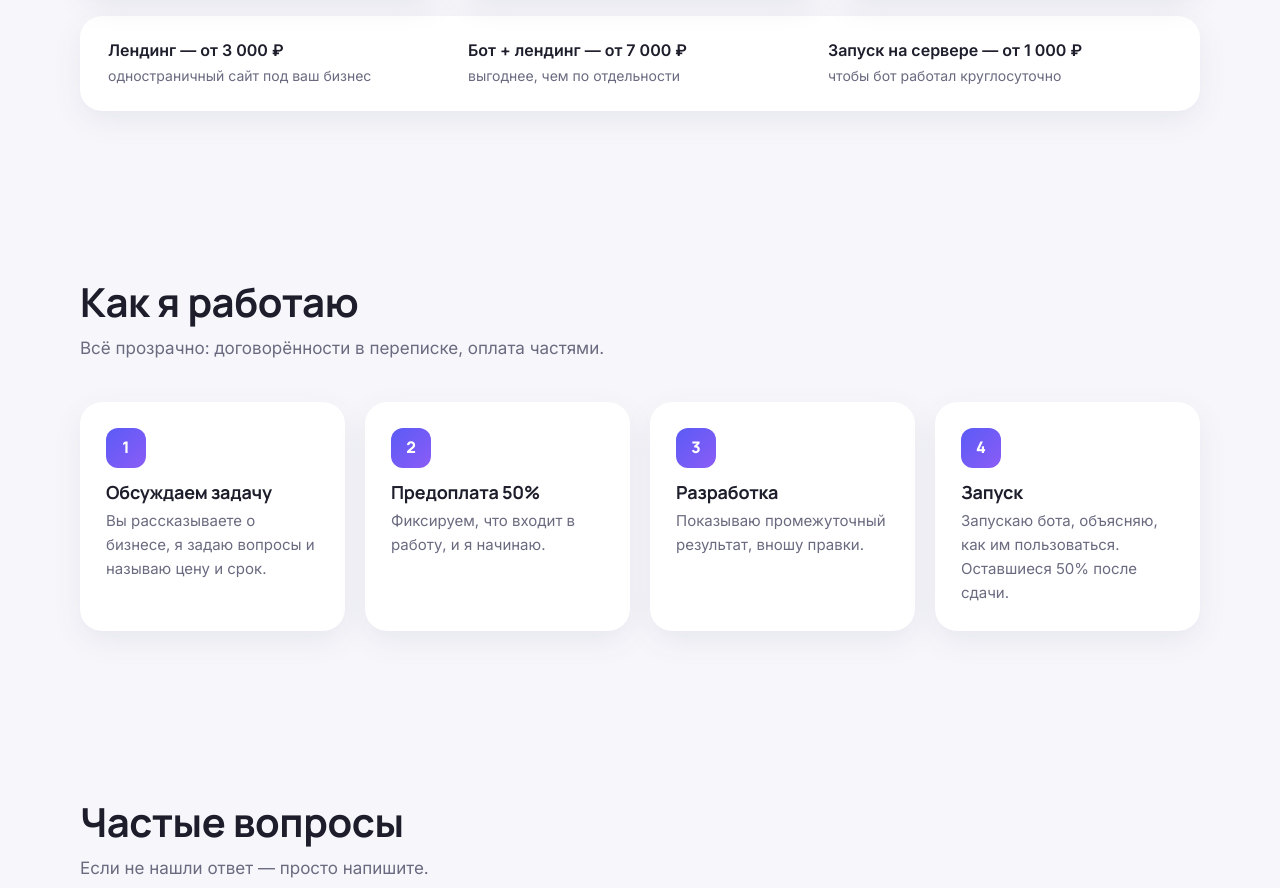
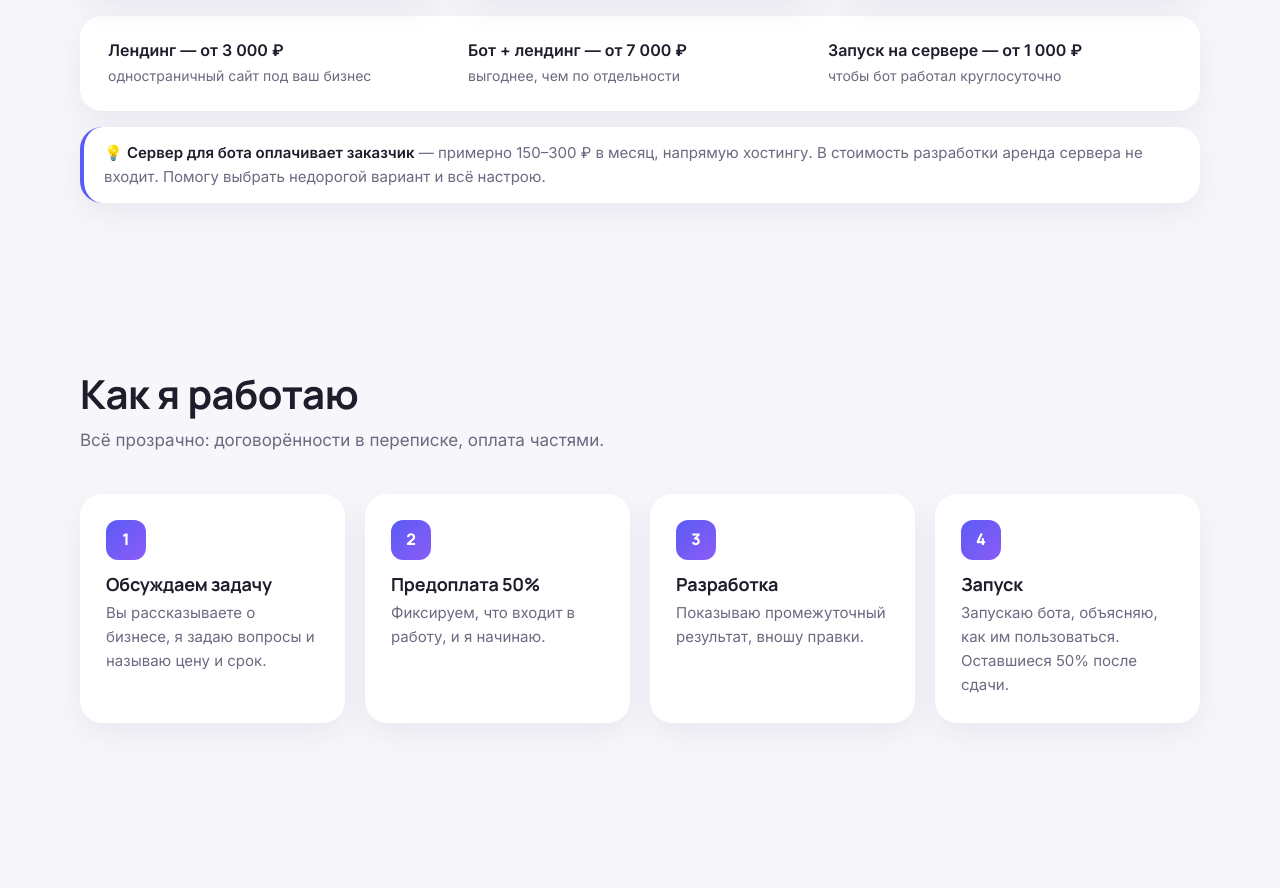
Before and after one commit to derious-dev/derious-dev.github.io, a plain HTML site: page index.html in a window 1280 px wide. Shown: the part 3463-4351 px from the top of the page. Drawn offline with Linux system fonts and the light colour scheme.

Commit message:
Цены: сервер для бота оплачивает заказчик
Co-Authored-By: Claude Opus 5.5 <noreply@anthropic.com>

```diff
--- a/index.html
+++ b/index.html
@@ -109,6 +109,9 @@
              display: grid; grid-template-columns: repeat(3, 1fr); gap: 16px; }
     .extra div b { display: block; }
     .extra div span { color: var(--muted); font-size: 14px; }
+    .server-note { margin-top: 16px; padding: 14px 20px; border-radius: var(--radius); background: var(--card);
+                   border-left: 4px solid var(--accent); box-shadow: var(--shadow); font-size: 15px; color: var(--muted); }
+    .server-note b { color: var(--text); }
 
     /* как работаю */
     .steps { display: grid; grid-template-columns: repeat(4, 1fr); gap: 20px; counter-reset: s; }
@@ -298,6 +301,7 @@
       <div><b>Бот + лендинг — от 7 000 ₽</b><span>выгоднее, чем по отдельности</span></div>
       <div><b>Запуск на сервере — от 1 000 ₽</b><span>чтобы бот работал круглосуточно</span></div>
     </div>
+    <p class="server-note">💡 <b>Сервер для бота оплачивает заказчик</b> — примерно 150–300 ₽ в месяц, напрямую хостингу. В стоимость разработки аренда сервера не входит. Помогу выбрать недорогой вариант и всё настрою.</p>
   </div>
 </section>
 
@@ -320,7 +324,7 @@
     <p class="sub">Если не нашли ответ — просто напишите.</p>
     <div class="faq">
       <details><summary>Нужно ли мне что-то понимать в программировании?</summary><p>Нет. Я всё настрою и запущу, а вам останется пользоваться ботом. Тексты, цены и товары можно менять без программиста, я покажу как.</p></details>
-      <details><summary>Где будет работать бот?</summary><p>На сервере, чтобы бот работал круглосуточно. Сервер стоит примерно 150–300 ₽ в месяц, помогу его выбрать и всё настрою.</p></details>
+      <details><summary>Где будет работать бот?</summary><p>На сервере, чтобы бот работал круглосуточно. Сервер оплачиваете вы, напрямую хостингу: примерно 150–300 ₽ в месяц. В стоимость разработки он не входит. Помогу выбрать сервер и всё настрою.</p></details>
       <details><summary>Можно сделать бота под мой бизнес, а не как в примерах?</summary><p>Да, примеры показывают, что я умею. Под вас меняются услуги, вопросы анкеты, тексты, оформление и логика.</p></details>
       <details><summary>Что если после сдачи понадобятся изменения?</summary><p>Небольшие правки в течение недели после сдачи бесплатно. Дальше доработки по договорённости, обычно от 500 ₽.</p></details>
       <details><summary>Как проходит оплата?</summary><p>50% перед началом работы и 50% после сдачи, переводом на карту.</p></details>
```
